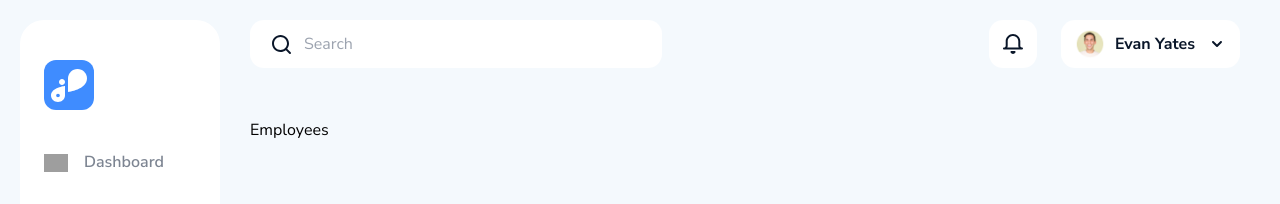
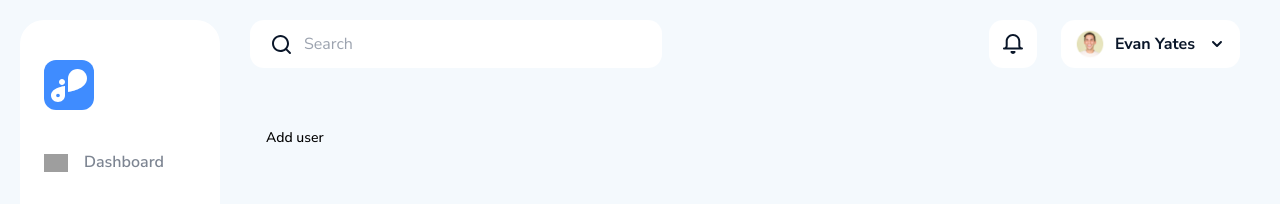
Before and after one commit to Islomjonsdev/crm-system, a Next.js app: page /employees in a window 1280 px wide. Shown: the top 204 px of the page. Built offline with nearby package versions, Linux system fonts and the light colour scheme; grey boxes are pictures that could not be loaded.

Commit message:
added hooks component

```diff
--- a/app/(root)/(home)/employees/page.jsx
+++ b/app/(root)/(home)/employees/page.jsx
@@ -1,8 +1,11 @@
+import { Button } from '@/components/ui/button'
 import React from 'react'
 
 const Employees = () => {
   return (
-    <div>Employees</div>
+    <div>
+      <Button>Add user</Button>
+    </div>
   )
 }
 
```
Also changed, not shown: hooks/useEditUsers.js (added).
